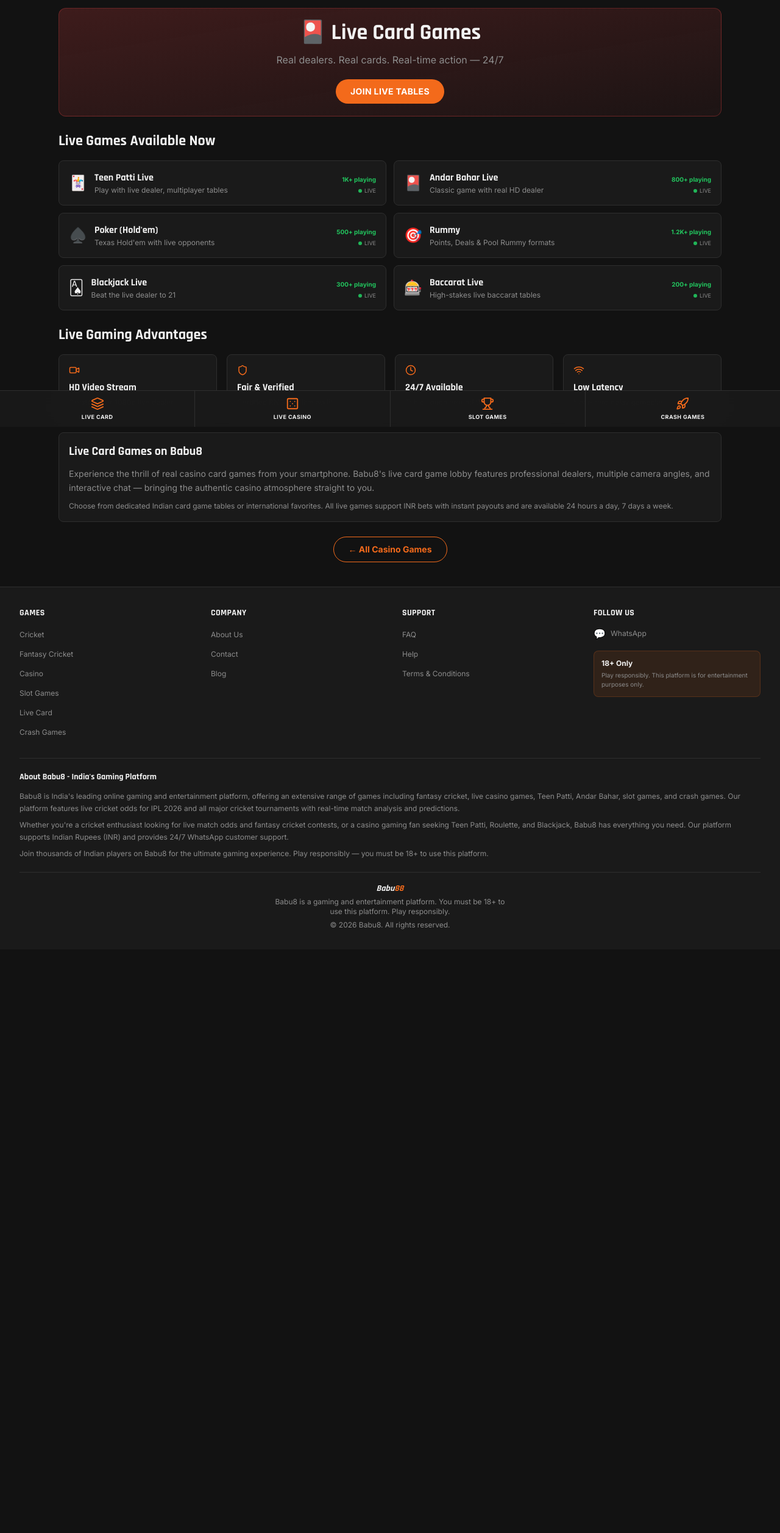
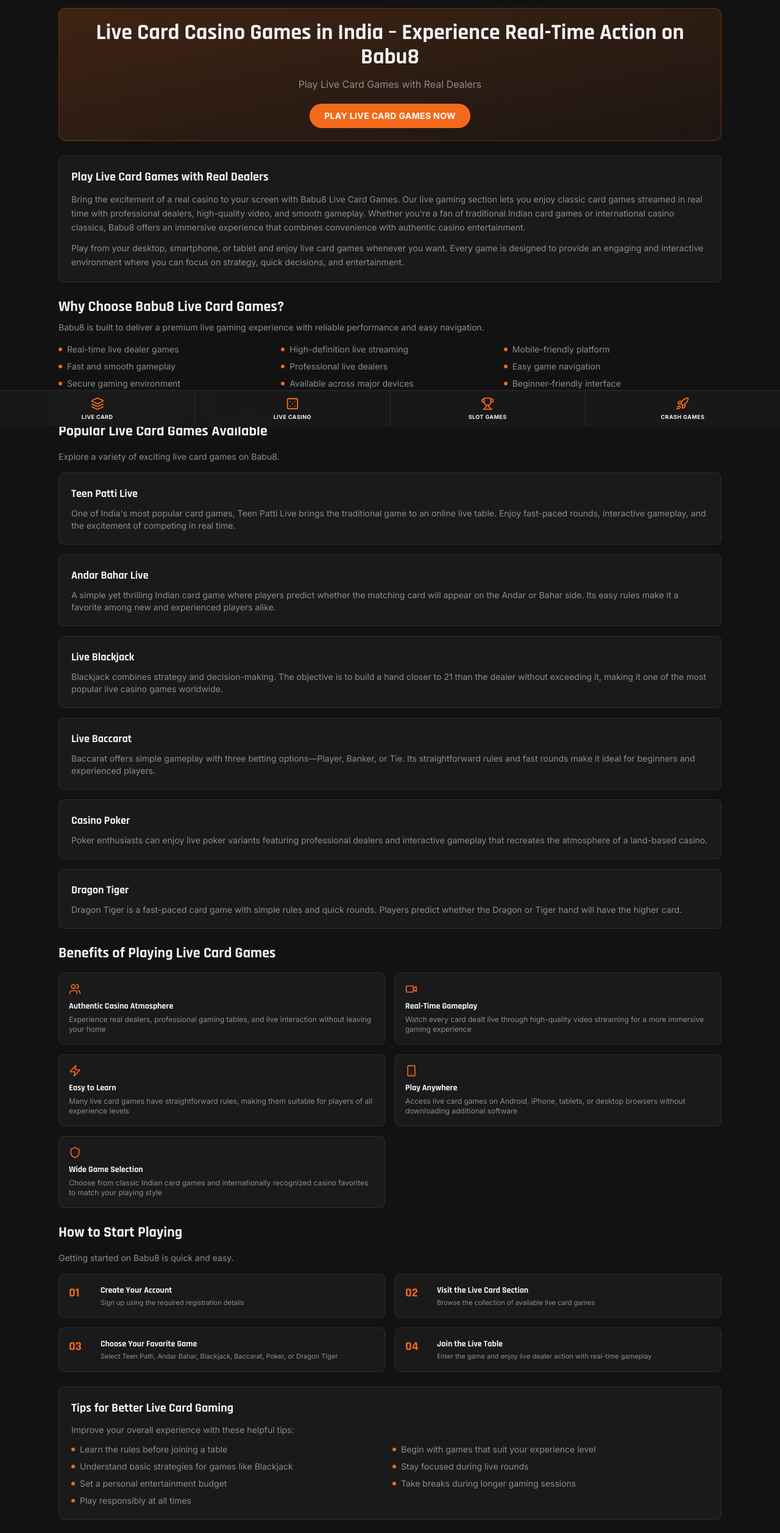
Before and after one commit to Neetu8354/promo-game-center, a React (Vite) app: page /live-card in a window 1280 px wide. Shown: the part 100-2614 px from the top of the page at 61% size. Before the commit the page ends 1657 px from the top, so only its background shows below. Built offline with nearby package versions, Linux system fonts and the light colour scheme; the HTML template or start-up script is replaced by a standard one.

Commit message:
Update Live Card page with comprehensive new content

```diff
--- a/src/pages/LiveCard.tsx
+++ b/src/pages/LiveCard.tsx
@@ -1,6 +1,6 @@
 import { Link } from "react-router-dom";
 import { Helmet } from "react-helmet-async";
-import { ChevronRight, Video, Shield, Clock, Wifi } from "lucide-react";
+import { ChevronRight, Video, Shield, Clock, Wifi, Smartphone, Users, Zap } from "lucide-react";
 import Header from "@/components/Header";
 import Footer from "@/components/Footer";
 import BottomTabBar from "@/components/BottomTabBar";
@@ -8,33 +8,126 @@ import BottomTabBar from "@/components/BottomTabBar";
 const WHATSAPP_LINK = "https://wa.link/reddyanna_";
 const SITE_URL = "https://www.babu8.online";
 
-const cardGames = [
-  { name: "Teen Patti Live", desc: "Play with live dealer, multiplayer tables", icon: "🃏", players: "1K+ playing" },
-  { name: "Andar Bahar Live", desc: "Classic game with real HD dealer", icon: "🎴", players: "800+ playing" },
-  { name: "Poker (Hold'em)", desc: "Texas Hold'em with live opponents", icon: "♠️", players: "500+ playing" },
-  { name: "Rummy", desc: "Points, Deals & Pool Rummy formats", icon: "🎯", players: "1.2K+ playing" },
-  { name: "Blackjack Live", desc: "Beat the live dealer to 21", icon: "🂡", players: "300+ playing" },
-  { name: "Baccarat Live", desc: "High-stakes live baccarat tables", icon: "🎰", players: "200+ playing" },
+const highlights = [
+  "Real-time live dealer games",
+  "High-definition live streaming",
+  "Mobile-friendly platform",
+  "Fast and smooth gameplay",
+  "Professional live dealers",
+  "Easy game navigation",
+  "Secure gaming environment",
+  "Available across major devices",
+  "Beginner-friendly interface",
+  "Regularly updated game collection",
 ];
 
-const advantages = [
-  { icon: <Video size={18} />, title: "HD Video Stream", desc: "Crystal clear 1080p live dealers" },
-  { icon: <Shield size={18} />, title: "Fair & Verified", desc: "Certified RNG and live audit" },
-  { icon: <Clock size={18} />, title: "24/7 Available", desc: "Tables open around the clock" },
-  { icon: <Wifi size={18} />, title: "Low Latency", desc: "Near-zero delay gameplay" },
+const games = [
+  {
+    title: "Teen Patti Live",
+    desc: "One of India's most popular card games, Teen Patti Live brings the traditional game to an online live table. Enjoy fast-paced rounds, interactive gameplay, and the excitement of competing in real time.",
+  },
+  {
+    title: "Andar Bahar Live",
+    desc: "A simple yet thrilling Indian card game where players predict whether the matching card will appear on the Andar or Bahar side. Its easy rules make it a favorite among new and experienced players alike.",
+  },
+  {
+    title: "Live Blackjack",
+    desc: "Blackjack combines strategy and decision-making. The objective is to build a hand closer to 21 than the dealer without exceeding it, making it one of the most popular live casino games worldwide.",
+  },
+  {
+    title: "Live Baccarat",
+    desc: "Baccarat offers simple gameplay with three betting options—Player, Banker, or Tie. Its straightforward rules and fast rounds make it ideal for beginners and experienced players.",
+  },
+  {
+    title: "Casino Poker",
+    desc: "Poker enthusiasts can enjoy live poker variants featuring professional dealers and interactive gameplay that recreates the atmosphere of a land-based casino.",
+  },
+  {
+    title: "Dragon Tiger",
+    desc: "Dragon Tiger is a fast-paced card game with simple rules and quick rounds. Players predict whether the Dragon or Tiger hand will have the higher card.",
+  },
+];
+
+const benefits = [
+  { icon: <Users size={20} />, title: "Authentic Casino Atmosphere", desc: "Experience real dealers, professional gaming tables, and live interaction without leaving your home" },
+  { icon: <Video size={20} />, title: "Real-Time Gameplay", desc: "Watch every card dealt live through high-quality video streaming for a more immersive gaming experience" },
+  { icon: <Zap size={20} />, title: "Easy to Learn", desc: "Many live card games have straightforward rules, making them suitable for players of all experience levels" },
+  { icon: <Smartphone size={20} />, title: "Play Anywhere", desc: "Access live card games on Android, iPhone, tablets, or desktop browsers without downloading additional software" },
+  { icon: <Shield size={20} />, title: "Wide Game Selection", desc: "Choose from classic Indian card games and internationally recognized casino favorites to match your playing style" },
+];
+
+const steps = [
+  { step: "01", title: "Create Your Account", desc: "Sign up using the required registration details" },
+  { step: "02", title: "Visit the Live Card Section", desc: "Browse the collection of available live card games" },
+  { step: "03", title: "Choose Your Favorite Game", desc: "Select Teen Patti, Andar Bahar, Blackjack, Baccarat, Poker, or Dragon Tiger" },
+  { step: "04", title: "Join the Live Table", desc: "Enter the game and enjoy live dealer action with real-time gameplay" },
+];
+
+const tips = [
+  "Learn the rules before joining a table",
+  "Begin with games that suit your experience level",
+  "Understand basic strategies for games like Blackjack",
+  "Stay focused during live rounds",
+  "Set a personal entertainment budget",
+  "Take breaks during longer gaming sessions",
+  "Play responsibly at all times",
+];
+
+const faqs = [
+  {
+    q: "What are live card games?",
+    a: "Live card games are casino games hosted by professional dealers and streamed in real time. Players can watch the action live while participating through an online platform.",
+  },
+  {
+    q: "Which live card games are available on Babu8?",
+    a: "The platform includes popular games such as Teen Patti Live, Andar Bahar Live, Live Blackjack, Live Baccarat, Dragon Tiger, and Casino Poker.",
+  },
+  {
+    q: "Can I play live card games on my mobile phone?",
+    a: "Yes. Babu8 is fully optimized for smartphones and tablets, allowing you to enjoy live card games from virtually anywhere with an internet connection.",
+  },
+  {
+    q: "Are live dealers real?",
+    a: "Yes. Live dealer games are hosted by trained dealers who manage the games in real time through professional studio broadcasts.",
+  },
+  {
+    q: "Which live card game is best for beginners?",
+    a: "Andar Bahar and Baccarat are often preferred by beginners because of their simple rules, while Teen Patti is familiar to many Indian players.",
+  },
+  {
+    q: "Do live card games require strategy?",
+    a: "Some games, such as Blackjack and Poker, involve strategic decision-making, while others rely more on straightforward gameplay.",
+  },
+  {
+    q: "Is the live gaming experience different from regular online games?",
+    a: "Yes. Live card games use real dealers and real-time video streaming, creating a more authentic and interactive casino environment than standard digital games.",
+  },
+  {
+    q: "Why choose Babu8 Live Card Games?",
+    a: "Babu8 offers a smooth, secure, and mobile-friendly platform with a diverse collection of live card games, professional dealers, HD streaming, and an intuitive interface designed to provide an engaging online casino experience.",
+  },
 ];
 
 const LiveCard = () => {
   return (
     <div className="min-h-screen bg-background">
       <Helmet>
-        <title>Live Card Games Online India - Poker, Rummy, Teen Patti | Babu8</title>
-        <meta name="description" content="Play live card games on Babu8 India. Real dealers for Teen Patti, Andar Bahar, Poker, Rummy and Blackjack. 24/7 live tables with INR support." />
+        <title>Live Card Games Online India | Play Teen Patti, Blackjack &amp; Baccarat on Babu8</title>
+        <meta name="description" content="Play live card games online with Babu8. Enjoy Teen Patti Live, Andar Bahar, Blackjack, Baccarat, Dragon Tiger, and Poker with professional live dealers, HD streaming, and a secure mobile-friendly platform." />
         <link rel="canonical" href={`${SITE_URL}/live-card`} />
-        <meta property="og:title" content="Live Card Games Online India - Poker, Rummy, Teen Patti | Babu8" />
-        <meta property="og:description" content="Real live dealers for Teen Patti, Poker, Rummy and more on Babu8. INR deposits, 24/7 available." />
+        <meta property="og:title" content="Live Card Games Online India | Play Teen Patti, Blackjack &amp; Baccarat on Babu8" />
+        <meta property="og:description" content="Play live card games online with Babu8. Enjoy Teen Patti Live, Andar Bahar, Blackjack, Baccarat, Dragon Tiger, and Poker with professional live dealers, HD streaming, and a secure mobile-friendly platform." />
         <meta property="og:url" content={`${SITE_URL}/live-card`} />
         <meta property="og:type" content="website" />
+        <script type="application/ld+json">{JSON.stringify({
+          "@context": "https://schema.org",
+          "@type": "FAQPage",
+          "mainEntity": faqs.map((f) => ({
+            "@type": "Question",
+            "name": f.q,
+            "acceptedAnswer": { "@type": "Answer", "text": f.a },
+          })),
+        })}</script>
       </Helmet>
 
       <Header />
@@ -50,71 +143,130 @@ const LiveCard = () => {
         </nav>
 
         {/* Hero */}
-        <div className="rounded-xl bg-gradient-to-br from-red-500/20 to-red-500/5 border border-red-500/30 p-5 mb-6 text-center">
-          <h1 className="font-heading text-3xl md:text-4xl font-bold text-foreground mb-3">🎴 Live Card Games</h1>
-          <p className="text-sm md:text-base text-muted-foreground mb-5">Real dealers. Real cards. Real-time action — 24/7</p>
+        <div className="rounded-xl bg-gradient-to-br from-primary/20 to-primary/5 border border-primary/30 p-5 mb-6 text-center">
+          <h1 className="font-heading text-2xl md:text-4xl font-bold text-foreground mb-3">Live Card Casino Games in India – Experience Real-Time Action on Babu8</h1>
+          <p className="text-sm md:text-base text-muted-foreground mb-5">Play Live Card Games with Real Dealers</p>
           <a
             href={WHATSAPP_LINK}
             target="_blank"
             rel="noopener noreferrer"
             className="inline-block bg-primary text-primary-foreground px-6 py-2.5 rounded-full text-sm font-bold uppercase tracking-wide"
           >
-            Join Live Tables
+            Play Live Card Games Now
           </a>
         </div>
 
-        {/* Live Games */}
-        <section className="mb-6">
-          <h2 className="font-heading text-xl md:text-2xl font-bold text-foreground mb-4">Live Games Available Now</h2>
-          <div className="space-y-2 md:grid md:grid-cols-2 md:gap-3 md:space-y-0">
-            {cardGames.map((g, i) => (
-              <a
-                key={i}
-                href={WHATSAPP_LINK}
-                target="_blank"
-                rel="noopener noreferrer"
-                className="flex items-center gap-3 bg-card border border-border rounded-lg p-4 hover:border-primary/50 transition-all"
-              >
-                <span className="text-2xl">{g.icon}</span>
-                <div className="flex-1 min-w-0">
-                  <h3 className="text-sm md:text-base font-bold text-foreground">{g.name}</h3>
-                  <p className="text-xs text-muted-foreground">{g.desc}</p>
-                </div>
-                <div className="text-right shrink-0">
-                  <span className="text-[10px] font-bold text-green-500">{g.players}</span>
-                  <div className="flex items-center gap-1 justify-end mt-0.5">
-                    <div className="w-1.5 h-1.5 bg-green-500 rounded-full animate-pulse" />
-                    <span className="text-[9px] text-muted-foreground">LIVE</span>
-                  </div>
-                </div>
-              </a>
-            ))}
-          </div>
+        {/* Intro */}
+        <section className="mb-6 bg-card border border-border rounded-lg p-5">
+          <h2 className="font-heading text-lg md:text-xl font-bold text-foreground mb-3">Play Live Card Games with Real Dealers</h2>
+          <p className="text-sm text-muted-foreground leading-relaxed mb-3">
+            Bring the excitement of a real casino to your screen with Babu8 Live Card Games. Our live gaming section lets you enjoy classic card games streamed in real time with professional dealers, high-quality video, and smooth gameplay. Whether you're a fan of traditional Indian card games or international casino classics, Babu8 offers an immersive experience that combines convenience with authentic casino entertainment.
+          </p>
+          <p className="text-sm text-muted-foreground leading-relaxed">
+            Play from your desktop, smartphone, or tablet and enjoy live card games whenever you want. Every game is designed to provide an engaging and interactive environment where you can focus on strategy, quick decisions, and entertainment.
+          </p>
         </section>
 
-        {/* Advantages */}
+        {/* Why Choose */}
         <section className="mb-6">
-          <h2 className="font-heading text-xl md:text-2xl font-bold text-foreground mb-4">Live Gaming Advantages</h2>
-          <div className="grid grid-cols-2 md:grid-cols-4 gap-4">
-            {advantages.map((a, i) => (
-              <div key={i} className="bg-card border border-border rounded-lg p-4">
-                <div className="text-primary mb-2">{a.icon}</div>
-                <h3 className="text-sm md:text-base font-bold text-foreground mb-1">{a.title}</h3>
-                <p className="text-xs text-muted-foreground">{a.desc}</p>
+          <h2 className="font-heading text-xl md:text-2xl font-bold text-foreground mb-2">Why Choose Babu8 Live Card Games?</h2>
+          <p className="text-sm text-muted-foreground mb-4">Babu8 is built to deliver a premium live gaming experience with reliable performance and easy navigation.</p>
+          <div className="grid grid-cols-2 md:grid-cols-3 gap-2 mb-4">
+            {highlights.map((item, i) => (
+              <div key={i} className="flex items-center gap-2 text-sm text-muted-foreground">
+                <span className="w-1.5 h-1.5 rounded-full bg-primary flex-shrink-0" />
+                {item}
               </div>
             ))}
           </div>
         </section>
 
-        {/* SEO Content */}
-        <section className="mb-6 bg-card border border-border rounded-lg p-4">
-          <h2 className="font-heading text-lg md:text-xl font-bold text-foreground mb-3">Live Card Games on Babu8</h2>
-          <p className="text-sm text-muted-foreground leading-relaxed mb-2">
-            Experience the thrill of real casino card games from your smartphone. Babu8's live card game lobby features professional dealers, multiple camera angles, and interactive chat — bringing the authentic casino atmosphere straight to you.
+        {/* Games */}
+        <section className="mb-6">
+          <h2 className="font-heading text-xl md:text-2xl font-bold text-foreground mb-4">Popular Live Card Games Available</h2>
+          <p className="text-sm text-muted-foreground mb-4">Explore a variety of exciting live card games on Babu8.</p>
+          <div className="space-y-4">
+            {games.map((game, i) => (
+              <div key={i} className="bg-card border border-border rounded-lg p-5">
+                <h3 className="text-lg font-bold text-foreground mb-2">{game.title}</h3>
+                <p className="text-sm text-muted-foreground">{game.desc}</p>
+              </div>
+            ))}
+          </div>
+        </section>
+
+        {/* Benefits */}
+        <section className="mb-6">
+          <h2 className="font-heading text-xl md:text-2xl font-bold text-foreground mb-4">Benefits of Playing Live Card Games</h2>
+          <div className="grid grid-cols-1 md:grid-cols-2 gap-4">
+            {benefits.map((b, i) => (
+              <div key={i} className="bg-card border border-border rounded-lg p-4">
+                <div className="text-primary mb-2">{b.icon}</div>
+                <h3 className="text-sm font-bold text-foreground mb-1">{b.title}</h3>
+                <p className="text-xs text-muted-foreground">{b.desc}</p>
+              </div>
+            ))}
+          </div>
+        </section>
+
+        {/* Getting Started */}
+        <section className="mb-6">
+          <h2 className="font-heading text-xl md:text-2xl font-bold text-foreground mb-4">How to Start Playing</h2>
+          <p className="text-sm text-muted-foreground mb-4">Getting started on Babu8 is quick and easy.</p>
+          <div className="space-y-3 md:grid md:grid-cols-2 md:gap-4 md:space-y-0">
+            {steps.map((s) => (
+              <div key={s.step} className="flex gap-3 bg-card border border-border rounded-lg p-4 items-start">
+                <span className="text-primary font-heading font-bold text-xl w-10 shrink-0">{s.step}</span>
+                <div>
+                  <h3 className="text-sm font-bold text-foreground">{s.title}</h3>
+                  <p className="text-[11px] text-muted-foreground mt-0.5">{s.desc}</p>
+                </div>
+              </div>
+            ))}
+          </div>
+        </section>
+
+        {/* Tips */}
+        <section className="mb-6 bg-card border border-border rounded-lg p-5">
+          <h2 className="font-heading text-lg md:text-xl font-bold text-foreground mb-3">Tips for Better Live Card Gaming</h2>
+          <p className="text-sm text-muted-foreground mb-3">Improve your overall experience with these helpful tips:</p>
+          <div className="grid grid-cols-1 md:grid-cols-2 gap-2">
+            {tips.map((tip, i) => (
+              <div key={i} className="flex items-center gap-2 text-sm text-muted-foreground">
+                <span className="w-1.5 h-1.5 rounded-full bg-primary flex-shrink-0" />
+                {tip}
+              </div>
+            ))}
+          </div>
+        </section>
+
+        {/* Mobile Experience */}
+        <section className="mb-6 bg-card border border-border rounded-lg p-5">
+          <h2 className="font-heading text-lg md:text-xl font-bold text-foreground mb-3">Mobile Live Card Experience</h2>
+          <p className="text-sm text-muted-foreground leading-relaxed">
+            The Babu8 platform is fully optimized for mobile devices, allowing you to enjoy uninterrupted live card gaming wherever you are. The responsive design ensures smooth navigation, quick loading times, and high-quality streaming across different screen sizes.
           </p>
-          <p className="text-xs text-muted-foreground leading-relaxed">
-            Choose from dedicated Indian card game tables or international favorites. All live games support INR bets with instant payouts and are available 24 hours a day, 7 days a week.
+        </section>
+
+        {/* Responsible Gaming */}
+        <section className="mb-6 bg-card border border-border rounded-lg p-5">
+          <h2 className="font-heading text-lg md:text-xl font-bold text-foreground mb-3">Responsible Gaming</h2>
+          <p className="text-sm text-muted-foreground leading-relaxed">
+            Live card games are designed for entertainment. Always play responsibly by setting personal limits, managing your time wisely, and treating gaming as a recreational activity. Responsible play helps ensure that your experience remains enjoyable.
           </p>
+        </section>
+
+        {/* FAQ */}
+        <section className="mb-6">
+          <h2 className="font-heading text-xl md:text-2xl font-bold text-foreground mb-4">Frequently Asked Questions</h2>
+          <div className="space-y-3">
+            {faqs.map((faq, i) => (
+              <div key={i} className="bg-card border border-border rounded-lg p-4">
+                <h3 className="text-sm md:text-base font-bold text-foreground mb-2">{i + 1}. {faq.q}</h3>
+                <p className="text-xs md:text-sm text-muted-foreground leading-relaxed">{faq.a}</p>
+              </div>
+            ))}
+          </div>
         </section>
 
         <div className="text-center">
```
